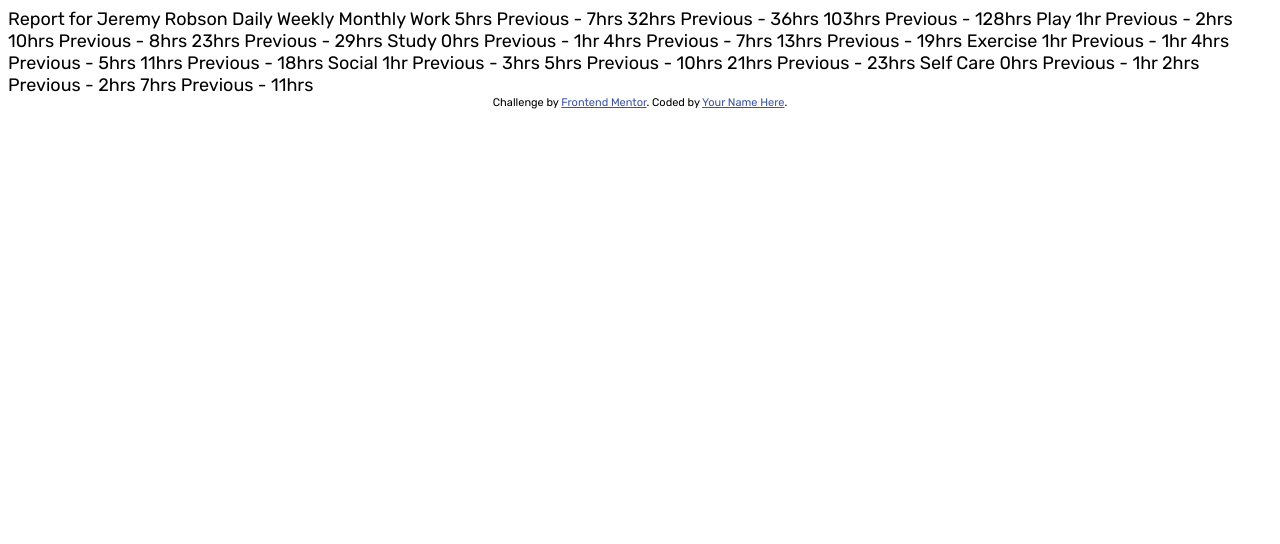
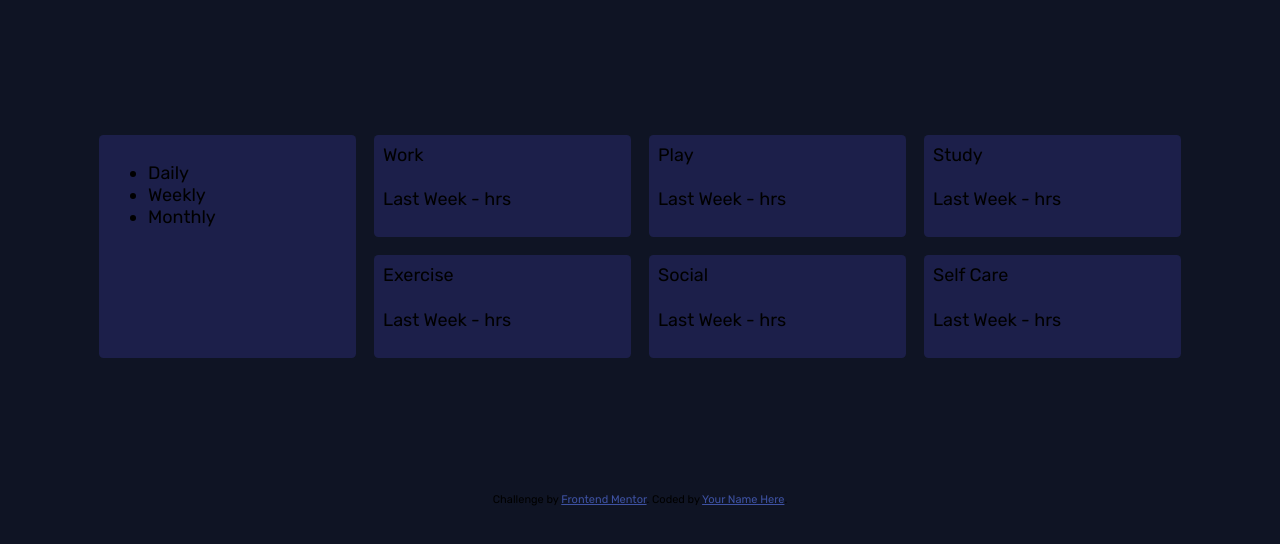
Before and after one commit to manishmonster/time-tracking-dashboard, a plain HTML site: page index.html in a window 1280 px wide. Drawn offline with Linux system fonts and the light colour scheme.

Commit message:
griding the content

```diff
--- a/css/style.scss
+++ b/css/style.scss
@@ -7,19 +7,67 @@
     --title4: hsl(145, 58%, 55%);
     --title5: hsl(264, 64%, 52%);
     --title6: hsl(43, 84%, 65%);
-    --text1: hsl(226, 43%, 10%);
-    --text2: hsl(235, 46%, 20%);
-    --text3: hsl(235, 45%, 61%);
-    --text4: hsl(236, 100%, 87%);
+    --background: hsl(226, 43%, 10%);
+    --panelbg: hsl(235, 46%, 20%);
+    --color1: hsl(235, 45%, 61%);
+    --color2: hsl(236, 100%, 87%);
 }
 *{
     font-family: 'Rubik', sans-serif;
 }
 body{
     font-size: 18px;
+    background: var(--background);
+    min-height: 100vh;
+    &, > *{
+        margin: 0;
+        padding: 0;
+    }
 }
-
+.container{
+    margin: 7em 5em;
+}
+.row{
+    display: flex;
+    flex-wrap: wrap;
+    > * {
+        box-sizing: border-box;
+        flex-shrink: 0;
+        width: 100%;
+        max-width: 100%;
+    }
+}
+.border-radius{
+    border-radius: 0.25em;
+}
+.bg{
+    background: var(--panelbg);
+}
 .attribution {
     font-size: 11px; text-align: center;
     a { color: hsl(228, 45%, 44%); }
 }
+@media (min-width: 576px) {
+    .col-sm-12{
+        flex: 0 0 auto;
+        width: 100%;
+    }
+}
+@media (min-width: 768px) {
+    .col-md-4{
+        flex: 0 0 auto;
+        width: calc(33.33333333% - 1em);
+        margin: 0.5em;
+        padding: 0.5em;
+    }
+    .col-md-3{
+        flex: 0 0 auto;
+        width: calc(25% - 1em);
+        margin: 0.5em;
+        padding: 0.5em;
+    }
+    .col-md-9{
+        flex: 0 0 auto;
+        width: 75%;
+    }
+}
--- a/index.html
+++ b/index.html
@@ -10,62 +10,81 @@
   <link rel="stylesheet" href="css/style.css">
 </head>
 <body>
+  <div class="container">
+    <div class="row">
+      <div class="col-md-3 col-sm-12 border-radius bg">
+        <article class="header-main">
+          <div class="panel-heading"></div>
+          <div class="panel-body">
+            <ul>
+              <li><a class="parameter" data-value="Daily">Daily</a></li>
+              <li><a class="parameter" data-value="Weekly">Weekly</a></li>
+              <li><a class="parameter" data-value="Monthly">Monthly</a></li>
+            </ul>
 
-  Report for
-  Jeremy Robson
 
-  Daily
-  Weekly
-  Monthly
 
-  Work
-  5hrs <!-- daily -->
-  Previous - 7hrs <!-- daily -->
-  32hrs <!-- weekly -->
-  Previous - 36hrs <!-- weekly -->
-  103hrs <!-- monthly -->
-  Previous - 128hrs <!-- monthly -->
-
-  Play
-  1hr <!-- daily -->
-  Previous - 2hrs <!-- daily -->
-  10hrs <!-- weekly -->
-  Previous - 8hrs <!-- weekly -->
-  23hrs <!-- monthly -->
-  Previous - 29hrs <!-- monthly -->
-
-  Study
-  0hrs <!-- daily -->
-  Previous - 1hr <!-- daily -->
-  4hrs <!-- weekly -->
-  Previous - 7hrs <!-- weekly -->
-  13hrs <!-- monthly -->
-  Previous - 19hrs <!-- monthly -->
-
-  Exercise
-  1hr <!-- daily -->
-  Previous - 1hr <!-- daily -->
-  4hrs <!-- weekly -->
-  Previous - 5hrs <!-- weekly -->
-  11hrs <!-- monthly -->
-  Previous - 18hrs <!-- monthly -->
-
-  Social
-  1hr <!-- daily -->
-  Previous - 3hrs <!-- daily -->
-  5hrs <!-- weekly -->
-  Previous - 10hrs <!-- weekly -->
-  21hrs <!-- monthly -->
-  Previous - 23hrs <!-- monthly -->
-
-  Self Care
-  0hrs <!-- daily -->
-  Previous - 1hr <!-- daily -->
-  2hrs <!-- weekly -->
-  Previous - 2hrs <!-- weekly -->
-  7hrs <!-- monthly -->
-  Previous - 11hrs <!-- monthly -->
-
+          </div>
+        </article>
+      </div>
+      <div class="col-md-9 col-sm-12 row">
+        <div class="col-md-4 col-sm-12 border-radius bg">
+          <article class="panel">
+            <div class="panel-body">
+              <div class="panel-title">Work</div>
+              <h2 class="hours"></h2>
+              <p class="last_week">Last Week - <span></span>hrs</p>
+            </div>
+          </article>
+        </div>
+        <div class="col-md-4 col-sm-12 border-radius bg">
+          <article class="panel">
+            <div class="panel-body">
+              <div class="panel-title">Play</div>
+              <h2 class="hours"></h2>
+              <p class="last_week">Last Week - <span></span>hrs</p>
+            </div>
+          </article>
+        </div>
+        <div class="col-md-4 col-sm-12 border-radius bg">
+          <article class="panel">
+            <div class="panel-body">
+              <div class="panel-title">Study</div>
+              <h2 class="hours"></h2>
+              <p class="last_week">Last Week - <span></span>hrs</p>
+            </div>
+          </article>
+        </div>
+        <div class="col-md-4 col-sm-12 border-radius bg">
+          <article class="panel">
+            <div class="panel-body">
+              <div class="panel-title">Exercise</div>
+              <h2 class="hours"></h2>
+              <p class="last_week">Last Week - <span></span>hrs</p>
+            </div>
+          </article>
+        </div>
+        <div class="col-md-4 col-sm-12 border-radius bg">
+          <article class="panel">
+            <div class="panel-body">
+              <div class="panel-title">Social</div>
+              <h2 class="hours"></h2>
+              <p class="last_week">Last Week - <span></span>hrs</p>
+            </div>
+          </article>
+        </div>
+        <div class="col-md-4 col-sm-12 border-radius bg">
+          <article class="panel">
+            <div class="panel-body">
+              <div class="panel-title">Self Care</div>
+              <h2 class="hours"></h2>
+              <p class="last_week">Last Week - <span></span>hrs</p>
+            </div>
+          </article>
+        </div>
+      </div>
+    </div>
+  </div>
 
   <div class="attribution">
     Challenge by <a href="https://www.frontendmentor.io?ref=challenge" target="_blank">Frontend Mentor</a>.
```
Also changed, not shown: css/style.css, 1 other file.
